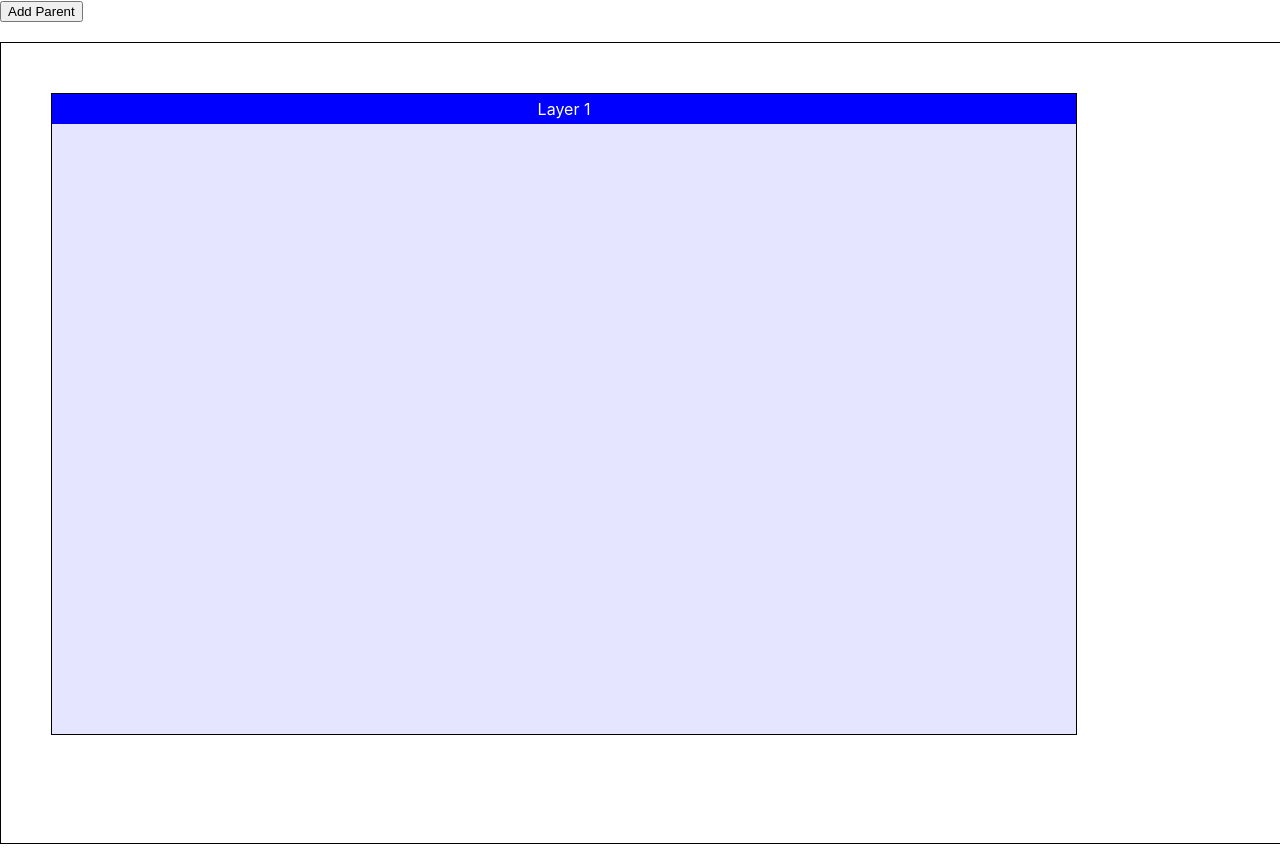
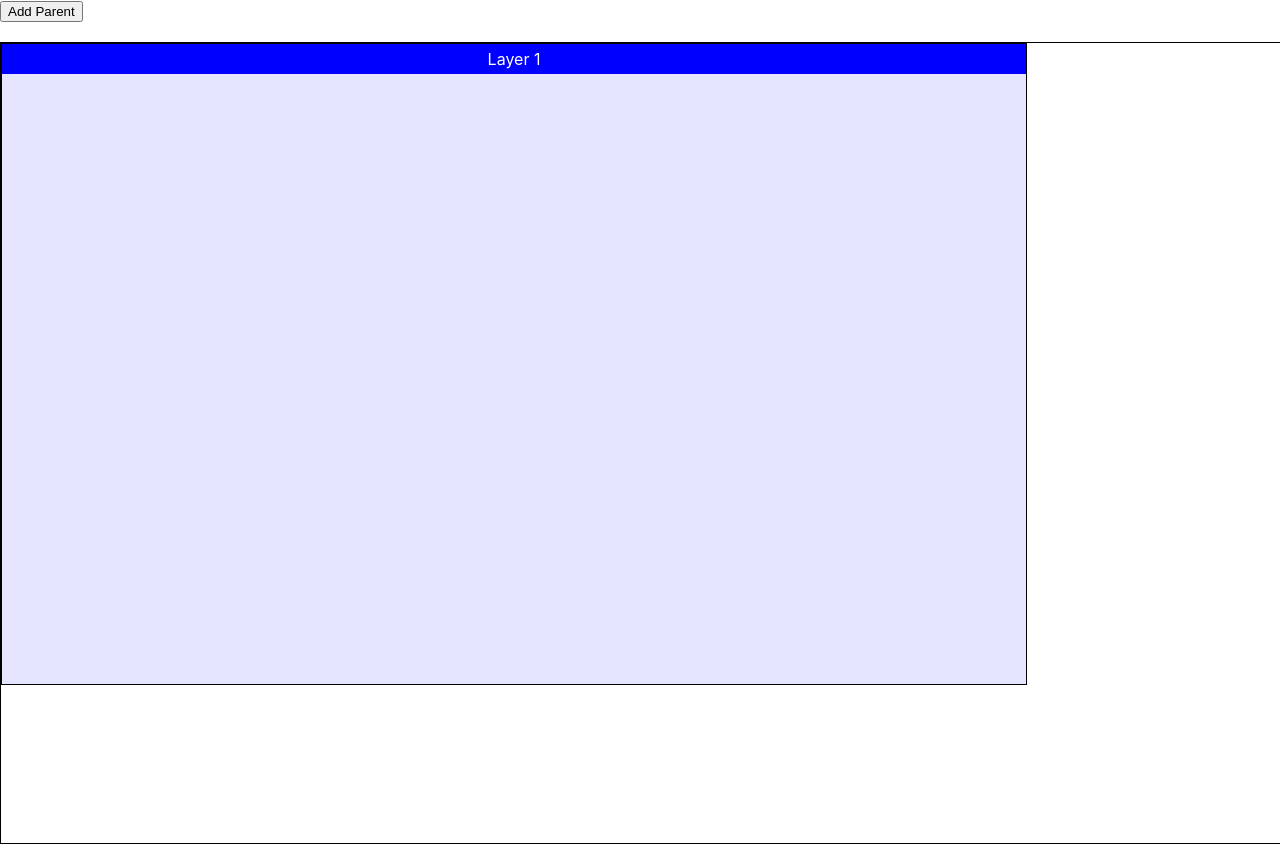
Before and after one commit to sh9re5ya97/ReactDragBoxApp, a React (Create React App) app: page / in a window 1280 px wide. Built offline with nearby package versions, Linux system fonts and the light colour scheme.

Commit message:
nested boxes, contained movement

```diff
--- a/src/App.js
+++ b/src/App.js
@@ -1,38 +1,38 @@
 // src/App.js
 
-import React, { useState,useRef } from 'react';
+import React, { useState, useRef } from 'react';
 import DraggableBox from './Components/DraggableBox';
 
 const App = () => {
   const [layers, setLayers] = useState(1);
-
-  const appContainerRef = useRef(null);
-  const containerRefs = useRef([appContainerRef]);
+  const containerRefs = useRef([React.createRef()]); // Initialize with the first container ref
 
   const addParent = () => {
     setLayers(layers + 1);
-    containerRefs.current.push(React.createRef())
+    containerRefs.current.push(React.createRef()); // Add a new ref for each new layer
   };
 
   const renderNestedBoxes = (layer) => {
-    if (layer>0) {
-
+    if (layer > 0) {
       return (
         <DraggableBox
           key={layer}
           title={`Layer ${layer}`}
-        initialPosition={{ x: 50, y: 50 }}
-        containerRef={containerRefs.current[layer]}>
+          containerRef={containerRefs.current[layer - 1]}
+        >
+
             {renderNestedBoxes(layer - 1)}
         </DraggableBox>
       );
     }
+    return null;
   };
 
   return (
     <div>
       <button onClick={addParent}>Add Parent</button>
       <div
+        ref={containerRefs.current[0]}
         style={{
           width: '100%',
           height: '100vh',
--- a/src/Components/DraggableBox.js
+++ b/src/Components/DraggableBox.js
@@ -1,52 +1,26 @@
 // src/components/DraggableBox.js
 
-import React, { useRef, useState,useEffect  } from 'react';
+import React from 'react';
+import Draggable from 'react-draggable';
 
-const DraggableBox = ({ title, children, initialPosition,containerRef  }) => {
-  const boxRef = useRef(null);
-  const [isDragging, setIsDragging] = useState(false);
-  const [position, setPosition] = useState(initialPosition);
-  const [dragStart, setDragStart] = useState({ x: 0, y: 0 });
-
-  const handleMouseDown = (e) => {
-    setIsDragging(true);
-    setDragStart({
-      x: e.clientX - position.x,
-      y: e.clientY - position.y,
-    });
-  };
-
-  const handleMouseMove = (e) => {
-    if (!isDragging) return;
-    setPosition({
-      x: e.clientX - dragStart.x,
-      y: e.clientY - dragStart.y,
-    });
-  };
-
-  const handleMouseUp = () => {
-    setIsDragging(false);
+const DraggableBox = ({ title, children, containerRef }) => {
+  const handleDrag = (e) => {
+    e.stopPropagation(); // Prevent event propagation to parent draggable elements
   };
 
   return (
+    <Draggable bounds="parent" handle=".handle" onDrag={handleDrag}>
       <div
-      ref={boxRef}
         style={{
           width: '80%',
           height: '80%',
           backgroundColor: 'rgba(0, 0, 255, 0.1)',
           position: 'absolute',
-        left: `${position.x}px`,
-        top: `${position.y}px`,
           border: '1px solid black',
         }}
-      onMouseMove={handleMouseMove}
-      onMouseUp={handleMouseUp}
-      onMouseLeave={handleMouseUp}
       >
         <div
           className="handle"
-        onMouseDown={handleMouseDown}
           style={{
             backgroundColor: 'blue',
             color: 'white',
@@ -57,10 +31,18 @@ const DraggableBox = ({ title, children, initialPosition,containerRef  }) => {
         >
           {title}
         </div>
-      <div style={{ position: 'relative', width: '100%', height: '100%' }}>
+        <div
+          ref={containerRef}
+          style={{
+            position: 'relative',
+            width: '100%',
+            height: '100%',
+          }}
+        >
           {children}
         </div>
       </div>
+    </Draggable>
   );
 };
 
```
Lines whose indentation alone changed are shown as unchanged.
